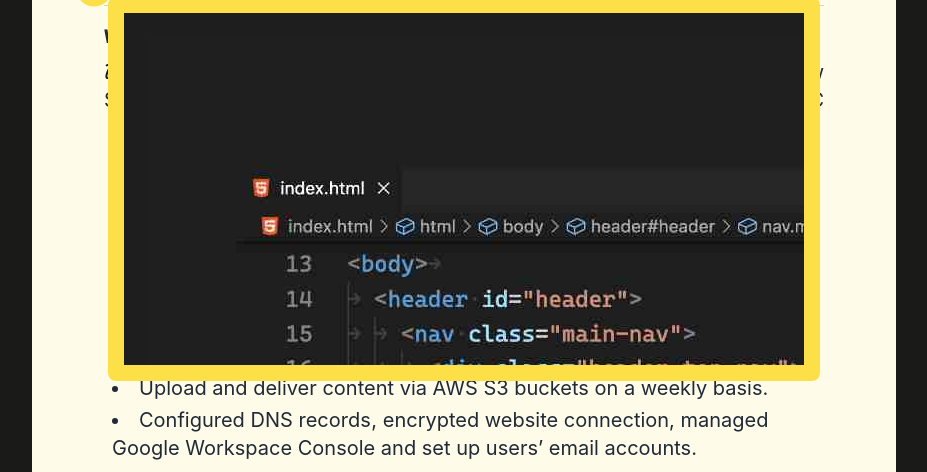
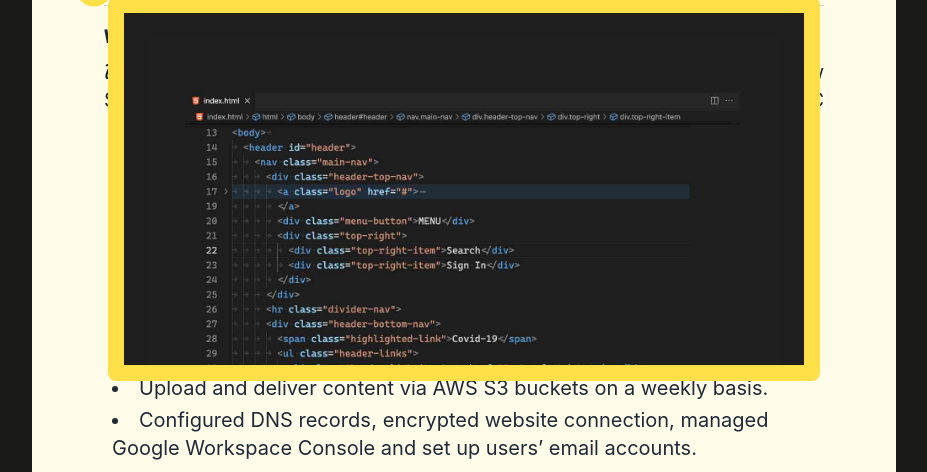
Before and after one commit to martin-webs/resume, a website: page public/index.html in a window 1280 px wide. Both pictures are taken after a click on the item "Html". Shown: the part 328-800 px from the top of the page, without its empty margins (176-1103 px from the left). Drawn offline with Linux system fonts and the light colour scheme.

Commit message:
fixed button

```diff
--- a/public/script.js
+++ b/public/script.js
@@ -30,12 +30,13 @@ skillsetLi.forEach((skill, index) =>
     skillShow.appendChild(div);
     div.setAttribute(
       "class",
-      "absolute inset-x-1 h-96 overflow-y-scroll overflow-x-scroll p-6 bg-[#1e1e1e] border-4 border-yellow-300 rounded-lg md:border-[1rem] md:border-yellow-300"
+      "absolute inset-x-1 h-96 overflow-y-scroll p-6 bg-[#1e1e1e] border-4 border-yellow-300 rounded-lg md:border-[1rem] md:border-yellow-300"
     );
-    div.innerHTML = `<img src="./img/${index}.jpg" class="max-w-none" alt="${skill.innerText} example" />`;
+    div.innerHTML = `<img src="./img/${index}.jpg" class="max-w-screen" alt="${skill.innerText} example" />`;
     skillShow.innerHTML +=`<i id="close-button" class="absolute -inset-7 fa-solid fa-circle-xmark text-4xl text-yellow-300 fixed  text-xl"></i>`;
     /* Remove pop up */
-    const closeBtn = skillShow.childNodes[1];
+    // const closeBtn = skillShow.childNodes[1];
+    const closeBtn = document.getElementById("close-button");
     const skillShowChildren = skillShow.children;
     closeBtn.addEventListener("click", () => {
       console.log(skillShowChildren);
```
Also changed, not shown: public/styles.css.
